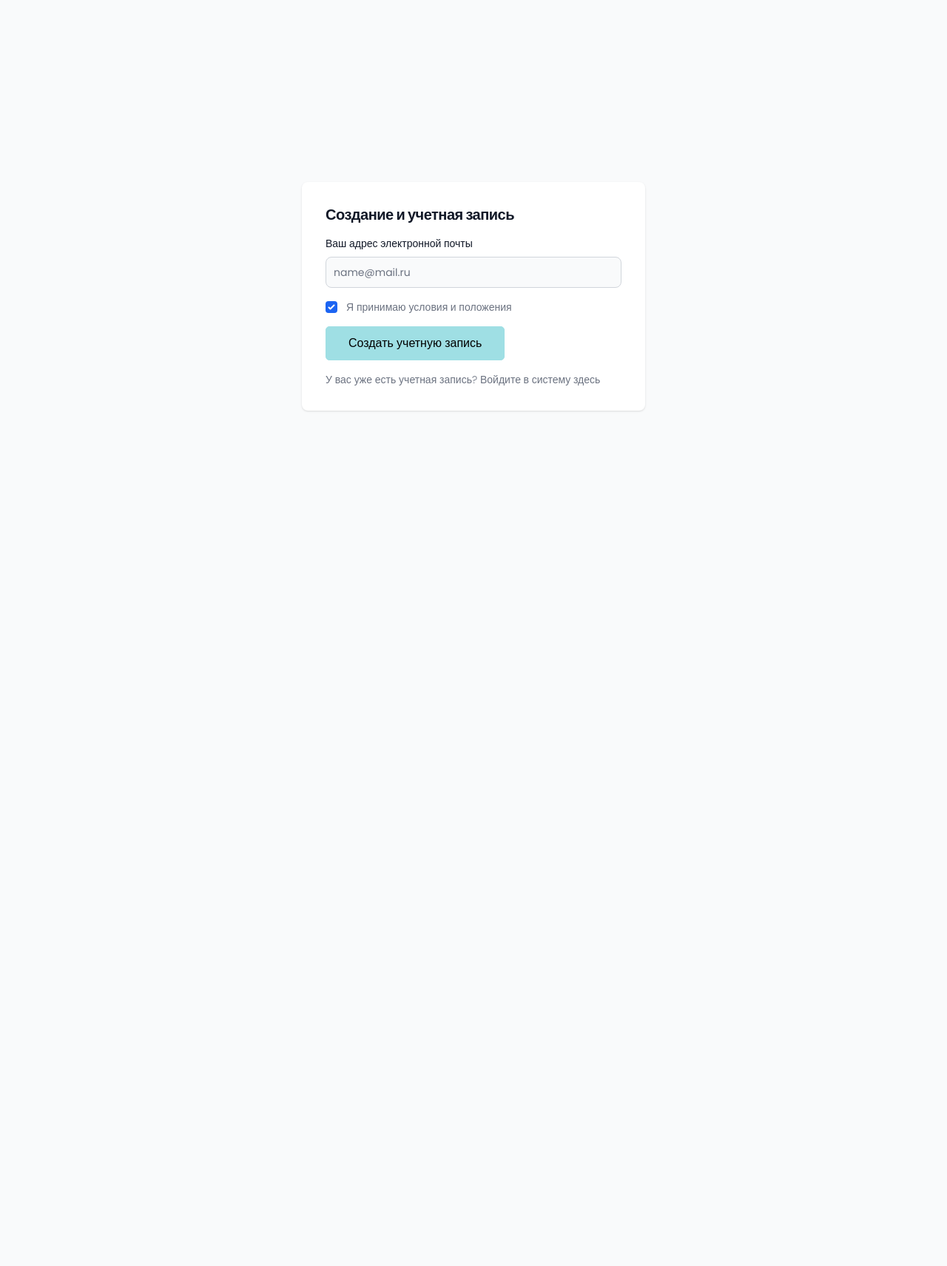
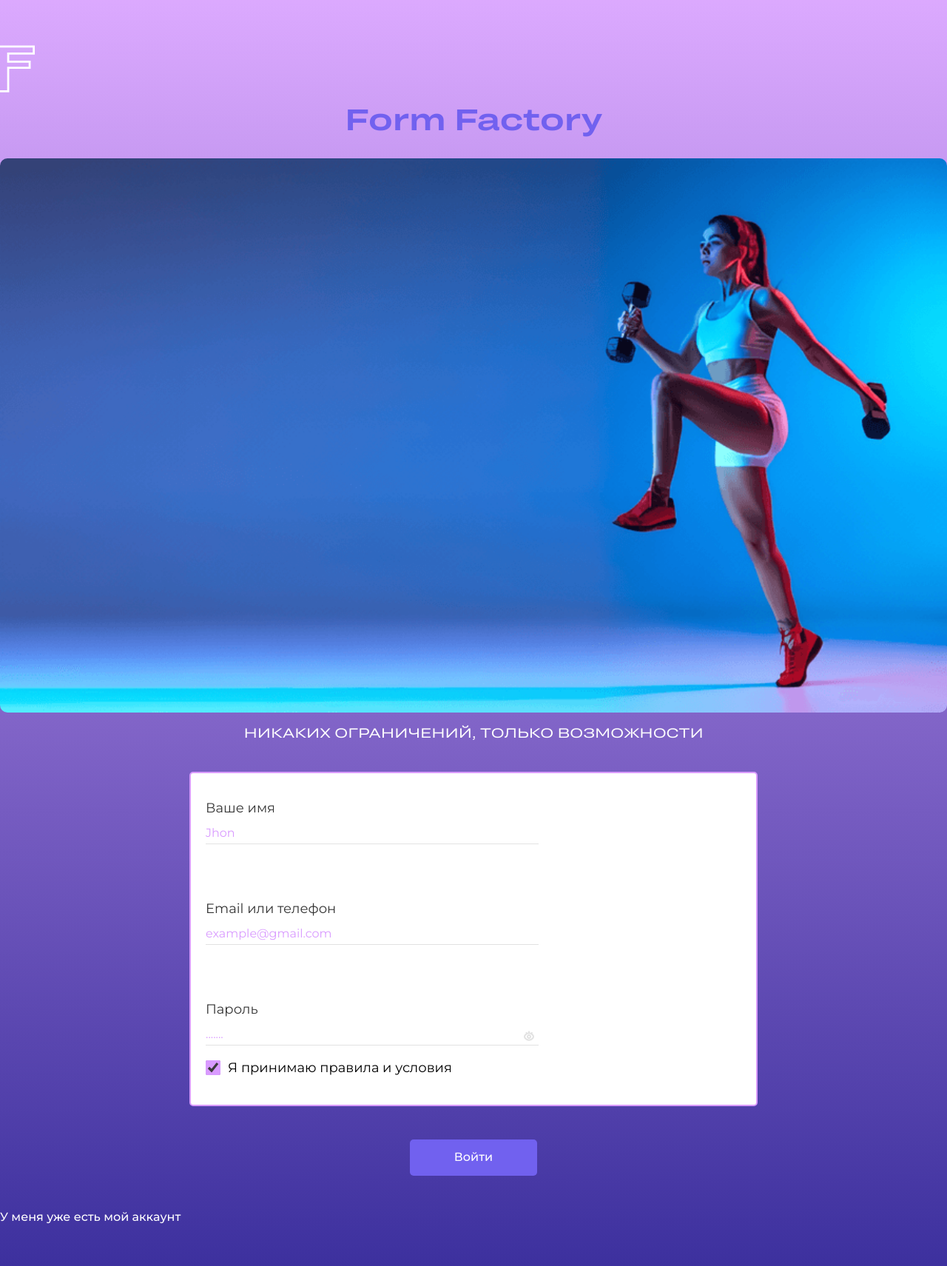
Before and after one commit to boharasirshak/fitness_tracker, a FastAPI app: page /register in a window 1280 px wide. Shown: the whole page at 74% size. Before the commit the page ends 556 px from the top, so only its background shows below. Run offline with FastAPI, Linux system fonts and the light colour scheme; data that the repository does not hold is empty; style sheets or scripts are compiled from the project's sources; parts of the project's set-up code (start-up, migrations or seed data) failed here and were passed over; some libraries are stand-ins or nearby versions; some web fonts are replaced.

Commit message:
feat: complete register page

```diff
--- a/server/app/static/js/register.js
+++ b/server/app/static/js/register.js
@@ -1,46 +1,55 @@
-document.getElementById('submit')?.addEventListener('click', async e => {
-    const email = document.getElementById('email').value;
+document.getElementById("submit")?.addEventListener("click", async (e) => {
+  const email = document.getElementById("email").value;
+  const name = document.getElementById("name").value;
+  const password = document.getElementById("password").value;
 
-    if (!email) {
-        document.getElementById('toast-success').style.display = 'none';
-        document.getElementById('toast-danger').style.display = '';
-        document.getElementById('toast-danger-text').innerText = 'Все поля обязательны для заполнения';
+  if (!email || !name || !password) {
+    document.getElementById("toast-success").style.display = "none";
+    document.getElementById("toast-danger").style.display = "";
+    document.getElementById("toast-danger-text").innerText =
+      "Все поля обязательны для заполнения";
     return;
   }
 
-    const response = await fetch('/api/v1/auth/register', {
-        method: 'POST',
+  const response = await fetch("/api/v1/auth/register", {
+    method: "POST",
     headers: {
-        'Content-Type': 'application/json'
+      "Content-Type": "application/json",
     },
     body: JSON.stringify({
       email,
-        })
+      name,
+      password,
+    }),
   });
 
   try {
     const data = await response.json();
 
     if (response.status >= 400) {
-            document.getElementById('toast-success').style.display = 'none';
-            document.getElementById('toast-danger').style.display = '';
-            if (typeof data.detail === 'string') {
-                document.getElementById('toast-danger-text').innerText = data.detail;
+      document.getElementById("toast-success").style.display = "none";
+      document.getElementById("toast-danger").style.display = "";
+      if (typeof data.detail === "string") {
+        document.getElementById("toast-danger-text").innerText = data.detail;
       } else {
         // get the first error of the FastAPI 422 validation error
-                document.getElementById('toast-danger-text').innerText = data.detail[0].msg;
+        document.getElementById("toast-danger-text").innerText =
+          data.detail[0].msg;
       }
       return;
     }
 
     const message = data.message;
-        document.getElementById('toast-danger').style.display = 'none';
-        document.getElementById('toast-success').style.display = '';
-        document.getElementById('toast-success-text').innerText = message;
+    document.getElementById("toast-danger").style.display = "none";
+    document.getElementById("toast-success").style.display = "";
+    document.getElementById("toast-success-text").innerText = message;
+    localStorage.setItem("access_token", data.access_token);
+    localStorage.setItem("refresh_token", data.refresh_token);
 
+    window.location.href = "/dashboard";
   } catch {
-        document.getElementById('toast-success').style.display = 'none';
-        document.getElementById('toast-danger').style.display = '';
-        document.getElementById('toast-danger-text').innerText = 'Внутренняя ошибка сервера. Пожалуйста, повторите попытку позже.';
+    document.getElementById("toast-success").style.display = "none";
+    document.getElementById("toast-danger").style.display = "";
+    document.getElementById("toast-danger-text").innerText = data.detail;
   }
 });
--- a/server/app/templates/register.html
+++ b/server/app/templates/register.html
@@ -1,14 +1,17 @@
 <!DOCTYPE html>
 <html lang="en">
-
   <head>
     <meta charset="UTF-8" />
     <meta name="viewport" content="width=device-width, initial-scale=1.0" />
-  <title>Регистрация | Фитнес-трекер</title>
-  <link rel="shortcut icon" href="../static/favicon.ico" type="image/x-icon" />
-  <!-- <link href="../static/css/tailwind.css" rel="stylesheet" /> -->
-  <link rel="stylesheet" href="https://cdnjs.cloudflare.com/ajax/libs/flowbite/2.3.0/flowbite.min.css">
+    <title>Register</title>
+    <link rel="stylesheet" href="../static/assets/css/style.css" />
+    <link
+      rel="shortcut icon"
+      href="../static/favicon.ico"
+      type="image/x-icon"
+    />
     <link href="../static/css/main.css" rel="stylesheet" />
+    <link href="../static/css/tailwind.css" rel="stylesheet" />
     <script src="../static/js/lib.js"></script>
   </head>
 
@@ -39,95 +42,172 @@
       })();
     </script>
 
-  <section class="bg-gray-50 dark:bg-gray-900 flex h-100vh">
-    <div class="flex flex-col items-center justify-center px-6 py-8 mx-auto md:h-screen lg:py-0 w-40p">
-      <div
-        class="w-full bg-white rounded-lg shadow dark:border md:mt-0 sm:max-w-md xl:p-0 dark:bg-gray-800 dark:border-gray-700">
-        <div class="p-6 space-y-4 md:space-y-6 sm:p-8 ">
-          <h1 class="text-xl font-bold leading-tight tracking-tight text-gray-900 md:text-2xl dark:text-white">
-            Создание и учетная запись
-          </h1>
-          <div class="space-y-4 md:space-y-6">
-            <div>
-              <label for="email" class="block mb-2 text-sm font-medium text-gray-900 dark:text-white">Ваш адрес
-                электронной почты</label>
-              <input type="email" name="email" id="email"
-                class="bg-gray-50 border border-gray-300 text-gray-900 sm:text-sm rounded-lg focus:ring-primary-600 focus:border-primary-600 block w-full p-2.5 dark:bg-gray-700 dark:border-gray-600 dark:placeholder-gray-400 dark:text-white dark:focus:ring-blue-500 dark:focus:border-blue-500"
-                placeholder="name@mail.ru" required="" />
-            </div>
-            <div class="flex items-start">
-              <div class="flex items-center h-5">
-                <input id="terms" aria-describedby="terms" type="checkbox"
-                  class="w-4 h-4 border border-gray-300 rounded bg-gray-50 focus:ring-3 focus:ring-primary-300 dark:bg-gray-700 dark:border-gray-600 dark:focus:ring-primary-600 dark:ring-offset-gray-800"
-                  required="" checked />
-              </div>
-              <div class="ml-3 text-sm">
-                <label for="terms" class="font-light text-gray-500 dark:text-gray-300">Я принимаю
-                  <a class="font-medium text-primary-600 hover:underline dark:text-primary-500" href="#">условия и
-                    положения</a></label>
+    <!-- LOGIN PAGE START HERE -->
+    <section class="login-page">
+      <div class="top-logo-part">
+        <div class="container">
+          <div class="main-logo">
+            <img
+              src="../static/assets/images/white-logo.svg"
+              alt="white-logo"
+            />
           </div>
         </div>
-            <button type="submit" id="submit" class="primary-btn">
-              Создать учетную запись
-            </button>
-            <p class="text-sm font-light text-gray-500 dark:text-gray-400">
-              У вас уже есть учетная запись?
-              <a href="login" class="font-medium text-primary-600 hover:underline dark:text-primary-500">Войдите в
-                систему здесь</a>
-            </p>
+      </div>
+      <div class="main-login-section">
+        <div class="container">
+          <div class="company-name text-center">
+            <h1>Form Factory</h1>
+          </div>
+          <div class="login-image">
+            <img
+              src="../static/assets/images/login-image.png"
+              alt=""
+              class="img-responsive"
+            />
+          </div>
+          <div class="topic text-center">
+            <h6>НИКАКИХ ОГРАНИЧЕНИЙ, ТОЛЬКО ВОЗМОЖНОСТИ</h6>
+          </div>
+          <div class="form-part mt-45">
+            <div class="white-form">
+              <div class="flex-column gap-20">
+                <div class="input-wraps">
+                  <label for="">Ваше имя</label>
+                  <input type="text" placeholder="Jhon" id="name" />
+                </div>
+                <div class="input-wraps">
+                  <label for="">Email или телефон</label>
+                  <input
+                    type="text"
+                    placeholder="example@gmail.com"
+                    id="email"
+                  />
+                </div>
+                <div class="input-wraps">
+                  <label for="">Пароль</label>
+                  <input type="text" placeholder="......." id="password" />
+                  <div class="pw-shown">
+                    <img
+                      src="../static/assets/images/eye.svg"
+                      alt=""
+                      id="eye"
+                    />
+                  </div>
+                </div>
+              </div>
+              <div class="check-wrap">
+                <input type="checkbox" name="" id="check" checked />
+                <span>Я принимаю правила и условия</span>
+              </div>
+            </div>
+            <div class="btn-wrap">
+              <button class="btn" id="submit">Войти</button>
+            </div>
+            <div class="account-check-wrap">
+              <!-- <a href="">Забыл пароль?</a> -->
+              <a href="">У меня уже есть мой аккаунт</a>
             </div>
           </div>
         </div>
       </div>
     </section>
+    <!-- LOGIN PAGE START HERE -->
 
-  <!-- A very basic method toast. Libraries are not used to keep everything minimal -->
     <section id="toasts">
-    <div id="toast-success"
+      <div
+        id="toast-success"
         class="fixed top-5 right-5 flex items-center w-full max-w-xs p-4 mb-4 text-gray-500 bg-white rounded-lg shadow dark:text-gray-400 dark:bg-gray-800"
-      role="alert" style="display: none;">
+        role="alert"
+        style="display: none"
+      >
         <div
-        class="inline-flex items-center justify-center flex-shrink-0 w-8 h-8 text-green-500 bg-green-100 rounded-lg dark:bg-green-800 dark:text-green-200">
-        <svg class="w-5 h-5" aria-hidden="true" xmlns="http://www.w3.org/2000/svg" fill="currentColor"
-          viewBox="0 0 20 20">
+          class="inline-flex items-center justify-center flex-shrink-0 w-8 h-8 text-green-500 bg-green-100 rounded-lg dark:bg-green-800 dark:text-green-200"
+        >
+          <svg
+            class="w-5 h-5"
+            aria-hidden="true"
+            xmlns="http://www.w3.org/2000/svg"
+            fill="currentColor"
+            viewBox="0 0 20 20"
+          >
             <path
-            d="M10 .5a9.5 9.5 0 1 0 9.5 9.5A9.51 9.51 0 0 0 10 .5Zm3.707 8.207-4 4a1 1 0 0 1-1.414 0l-2-2a1 1 0 0 1 1.414-1.414L9 10.586l3.293-3.293a1 1 0 0 1 1.414 1.414Z" />
+              d="M10 .5a9.5 9.5 0 1 0 9.5 9.5A9.51 9.51 0 0 0 10 .5Zm3.707 8.207-4 4a1 1 0 0 1-1.414 0l-2-2a1 1 0 0 1 1.414-1.414L9 10.586l3.293-3.293a1 1 0 0 1 1.414 1.414Z"
+            />
           </svg>
           <span class="sr-only">Значок проверки</span>
         </div>
         <div class="ms-3 text-sm font-normal" id="toast-success-text"></div>
-      <button type="button"
+        <button
+          type="button"
           class="ms-auto -mx-1.5 -my-1.5 bg-white text-gray-400 hover:text-gray-900 rounded-lg focus:ring-2 focus:ring-gray-300 p-1.5 hover:bg-gray-100 inline-flex items-center justify-center h-8 w-8 dark:text-gray-500 dark:hover:text-white dark:bg-gray-800 dark:hover:bg-gray-700"
-        data-dismiss-target="#toast-success" aria-label="Close" onclick="closeToast('toast-success')">
+          data-dismiss-target="#toast-success"
+          aria-label="Close"
+          onclick="closeToast('toast-success')"
+        >
           <span class="sr-only">Закрывать</span>
-        <svg class="w-3 h-3" aria-hidden="true" xmlns="http://www.w3.org/2000/svg" fill="none" viewBox="0 0 14 14">
-          <path stroke="currentColor" stroke-linecap="round" stroke-linejoin="round" stroke-width="2"
-            d="m1 1 6 6m0 0 6 6M7 7l6-6M7 7l-6 6" />
+          <svg
+            class="w-3 h-3"
+            aria-hidden="true"
+            xmlns="http://www.w3.org/2000/svg"
+            fill="none"
+            viewBox="0 0 14 14"
+          >
+            <path
+              stroke="currentColor"
+              stroke-linecap="round"
+              stroke-linejoin="round"
+              stroke-width="2"
+              d="m1 1 6 6m0 0 6 6M7 7l6-6M7 7l-6 6"
+            />
           </svg>
         </button>
       </div>
-    <div id="toast-danger"
+      <div
+        id="toast-danger"
         class="fixed top-5 right-5 flex items-center w-full max-w-xs p-4 mb-4 text-gray-500 bg-white rounded-lg shadow dark:text-gray-400 dark:bg-gray-800"
-      role="alert" style="display: none;">
+        role="alert"
+        style="display: none"
+      >
         <div
-        class="inline-flex items-center justify-center flex-shrink-0 w-8 h-8 text-red-500 bg-red-100 rounded-lg dark:bg-red-800 dark:text-red-200">
-        <svg class="w-5 h-5" aria-hidden="true" xmlns="http://www.w3.org/2000/svg" fill="currentColor"
-          viewBox="0 0 20 20">
+          class="inline-flex items-center justify-center flex-shrink-0 w-8 h-8 text-red-500 bg-red-100 rounded-lg dark:bg-red-800 dark:text-red-200"
+        >
+          <svg
+            class="w-5 h-5"
+            aria-hidden="true"
+            xmlns="http://www.w3.org/2000/svg"
+            fill="currentColor"
+            viewBox="0 0 20 20"
+          >
             <path
-            d="M10 .5a9.5 9.5 0 1 0 9.5 9.5A9.51 9.51 0 0 0 10 .5Zm3.707 11.793a1 1 0 1 1-1.414 1.414L10 11.414l-2.293 2.293a1 1 0 0 1-1.414-1.414L8.586 10 6.293 7.707a1 1 0 0 1 1.414-1.414L10 8.586l2.293-2.293a1 1 0 0 1 1.414 1.414L11.414 10l2.293 2.293Z" />
+              d="M10 .5a9.5 9.5 0 1 0 9.5 9.5A9.51 9.51 0 0 0 10 .5Zm3.707 11.793a1 1 0 1 1-1.414 1.414L10 11.414l-2.293 2.293a1 1 0 0 1-1.414-1.414L8.586 10 6.293 7.707a1 1 0 0 1 1.414-1.414L10 8.586l2.293-2.293a1 1 0 0 1 1.414 1.414L11.414 10l2.293 2.293Z"
+            />
           </svg>
           <span class="sr-only">Значок ошибки</span>
         </div>
-      <div class="ms-3 text-sm font-normal" id="toast-danger-text">
-
-      </div>
-      <button type="button"
+        <div class="ms-3 text-sm font-normal" id="toast-danger-text"></div>
+        <button
+          type="button"
           class="ms-auto -mx-1.5 -my-1.5 bg-white text-gray-400 hover:text-gray-900 rounded-lg focus:ring-2 focus:ring-gray-300 p-1.5 hover:bg-gray-100 inline-flex items-center justify-center h-8 w-8 dark:text-gray-500 dark:hover:text-white dark:bg-gray-800 dark:hover:bg-gray-700"
-        data-dismiss-target="#toast-danger" aria-label="Close" onclick="closeToast('toast-danger')">
+          data-dismiss-target="#toast-danger"
+          aria-label="Close"
+          onclick="closeToast('toast-danger')"
+        >
           <span class="sr-only">Закрывать</span>
-        <svg class="w-3 h-3" aria-hidden="true" xmlns="http://www.w3.org/2000/svg" fill="none" viewBox="0 0 14 14">
-          <path stroke="currentColor" stroke-linecap="round" stroke-linejoin="round" stroke-width="2"
-            d="m1 1 6 6m0 0 6 6M7 7l6-6M7 7l-6 6" />
+          <svg
+            class="w-3 h-3"
+            aria-hidden="true"
+            xmlns="http://www.w3.org/2000/svg"
+            fill="none"
+            viewBox="0 0 14 14"
+          >
+            <path
+              stroke="currentColor"
+              stroke-linecap="round"
+              stroke-linejoin="round"
+              stroke-width="2"
+              d="m1 1 6 6m0 0 6 6M7 7l6-6M7 7l-6 6"
+            />
           </svg>
         </button>
       </div>
@@ -138,12 +218,25 @@
         document.getElementById(id).style.display = "none";
       }
 
-    document.getElementById("terms").addEventListener("change", function (e) {
-      console.log(e.target.checked);
-      document.getElementById("submit").disabled = !e.target.checked;
+      document.getElementById("check").addEventListener("click", () => {
+        if (document.getElementById("check").checked) {
+          document.getElementById("submit").disabled = false;
+        } else {
+          document.getElementById("submit").disabled = true;
+        }
+      });
+
+      document.getElementById("eye").addEventListener("click", () => {
+        let password = document.getElementById("password");
+        let eye = document.getElementById("eye");
+
+        if (password.type === "password") {
+          password.type = "text";
+        } else {
+          password.type = "password";
+        }
       });
     </script>
     <script src="../static/js/register.js" defer></script>
   </body>
-
 </html>
```
Lines whose indentation alone changed are shown as unchanged.
